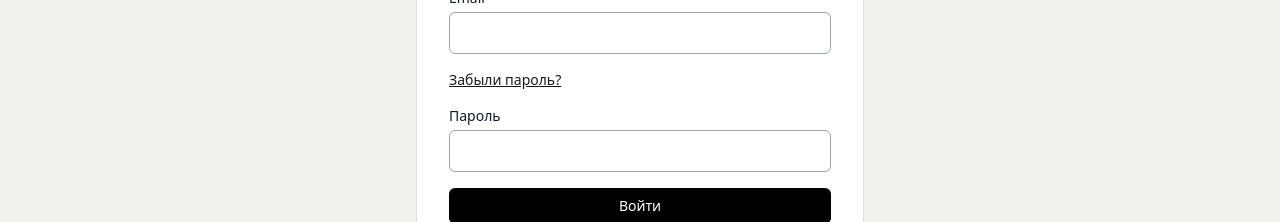
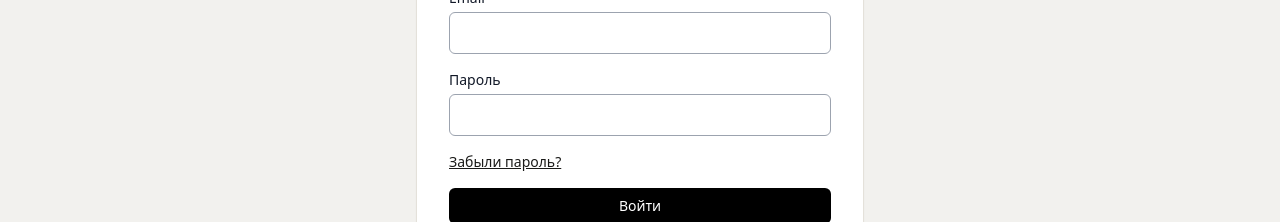
Before and after one commit to TimurKyr/ticketoff-web, a React (Vite) app: page /login in a window 1280 px wide. Shown: the part 205-427 px from the top of the page. Built offline with nearby package versions, Linux system fonts and the light colour scheme; no server answers.

Commit message:
fix(auth): move forgot-password link below the password field (FE-13)

```diff
--- a/src/features/auth/pages/LoginPage.tsx
+++ b/src/features/auth/pages/LoginPage.tsx
@@ -58,9 +58,6 @@ export function LoginPage() {
           value={email}
           onChange={(e) => setEmail(e.target.value)}
         />
-        <Link to="/forgot-password" className="text-sm underline">
-          {t("auth.forgot.link")}
-        </Link>
         <FormField
           label={t("auth.password")}
           type="password"
@@ -69,6 +66,10 @@ export function LoginPage() {
           value={password}
           onChange={(e) => setPassword(e.target.value)}
         />
+        <Link to="/forgot-password" className="text-sm underline">
+          {t("auth.forgot.link")}
+        </Link>
+
         <Button type="submit" disabled={submitting}>
           {submitting ? t("common.loading") : t("auth.login.submit")}
         </Button>
```
